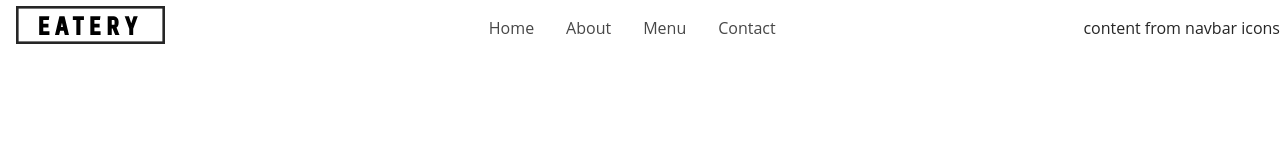
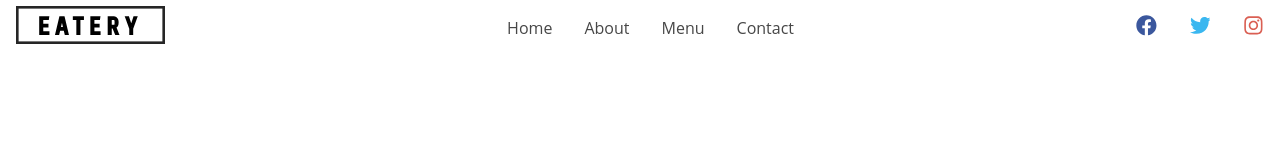
Before and after one commit to robgmerrill/gatsby-restaurant, a Gatsby site: page / in a window 1280 px wide. Built offline with nearby package versions, Linux system fonts and the light colour scheme; Gatsby itself is replaced by a stand-in of ours.

Commit message:
Navbar icons component styling

```diff
--- a/src/components/globals/navbar/NavbarIcons.js
+++ b/src/components/globals/navbar/NavbarIcons.js
@@ -1,11 +1,64 @@
 import React, { Component } from 'react'
+import styled from 'styled-components'
+import { styles } from '../../../utils'
+import { FaInstagram, FaTwitter, FaFacebook } from 'react-icons/fa'
 
 export default class NavbarIcons extends Component {
+    state = {
+        icons: [
+            {
+                id: 1,
+                icon: <FaFacebook className="icon facebook-icon" />,
+                path: 'https://facebook.com'
+            },
+            {
+                id: 2,
+                icon: <FaTwitter className="icon twitter-icon" />,
+                path: 'https://twitter.com'
+            },
+            {
+                id: 3,
+                icon: <FaInstagram className="icon instagram-icon" />,
+                path: 'https://instagram.com'
+            },
+        ]
+    }
     render() {
         return (
-            <div>
-                content from navbar icons
-            </div>
+            <IconWrapper>
+                {this.state.icons.map(item => {
+                    return (<a href={item.path} key={item.id} target="_blank" rel="noopener noreferrer">
+                        {item.icon}
+                    </a>)
+                })}
+            </IconWrapper>
         )
     }
 }
+
+const IconWrapper = styled.div`
+    .icon {
+        font-size: 1.3rem;
+        cursor: pointer;
+        ${styles.transFunction()};
+    }
+    .facebook-icon {
+        color: #3b579d;
+    }
+    .twitter-icon {
+        color: #3ab7f0;
+    }
+    .instagram-icon {
+        color: #da5f53
+    }
+    .icon:hover {
+        color: ${styles.colors.mainYellow};
+    }
+    display: none;
+
+    @media(min-width: 768px) {
+        display: flex;
+        width: 10rem;
+        justify-content: space-around;
+    }
+`
```
